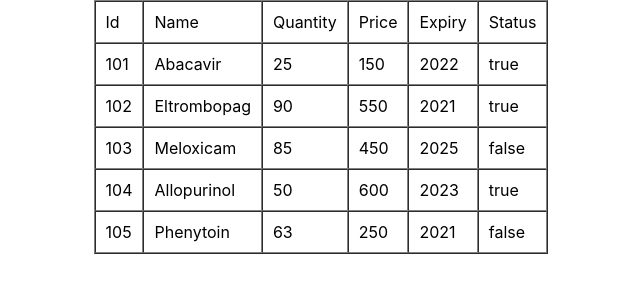
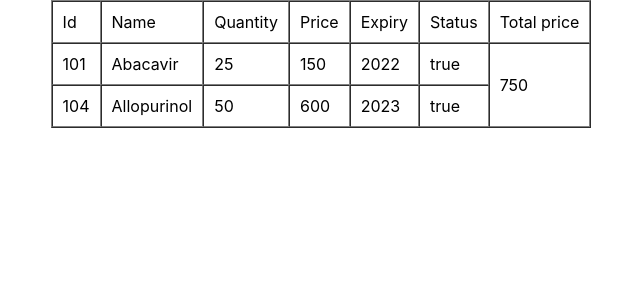
Before and after one commit to Swati-Ginoya/project1, a React (Create React App) app in the folder project1/: page / in a window 1280 px wide. Shown: the top 300 px of the page, without its empty margins (319-959 px from the left). Built offline with nearby package versions, Linux system fonts and the light colour scheme.

Commit message:
medical-data(filter & reduce)

```diff
--- a/project1/src/App.js
+++ b/project1/src/App.js
@@ -46,6 +46,12 @@ function App() {
       status: false
     }
   ];
+
+  let fData = data.filter((d,i) => d.status === true && d.expiry >= 2022);
+  console.log(fData);
+
+  let sum = fData.reduce((acc ,d,i) => acc + d.price ,0)
+  console.log(sum);
   return (
     <table border = "1" align = "center" cellPadding = "10" cellSpacing="0">
       <tr>
@@ -55,19 +61,21 @@ function App() {
         <td>Price</td>
         <td>Expiry</td>
         <td>Status</td>
+        <td>Total price</td>
       </tr>
 
       {
-        data.map((d,i) => {
+        fData.map((d,i) => {
           let {id,name,quantity,price,expiry,status} =d;
           return(
-            <tr>
+            <tr key={i}>
               <td>{id}</td>
               <td>{name}</td>
               <td>{quantity}</td>
               <td>{price}</td>
               <td>{expiry}</td>
               <td>{status.toString()}</td>
+              {i === 0 ? <td rowSpan={2}>{sum}</td> : null}
             </tr>
           )
         })
```
